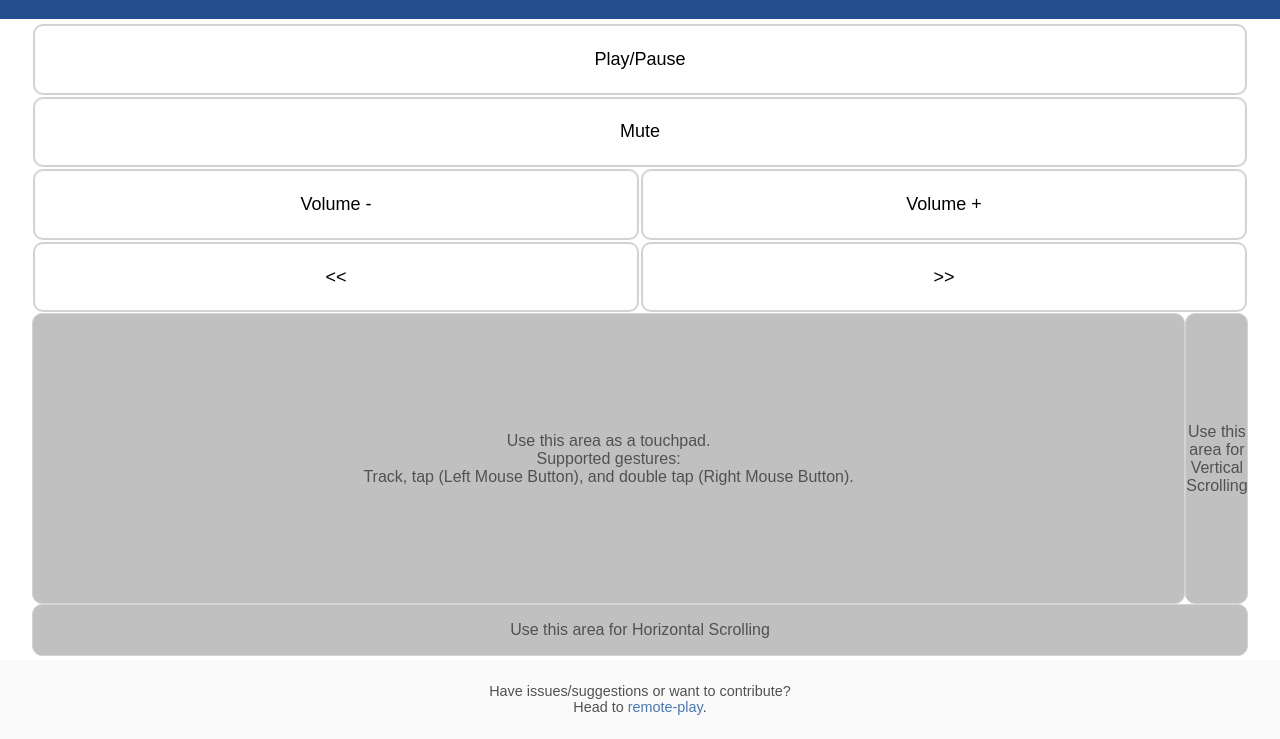
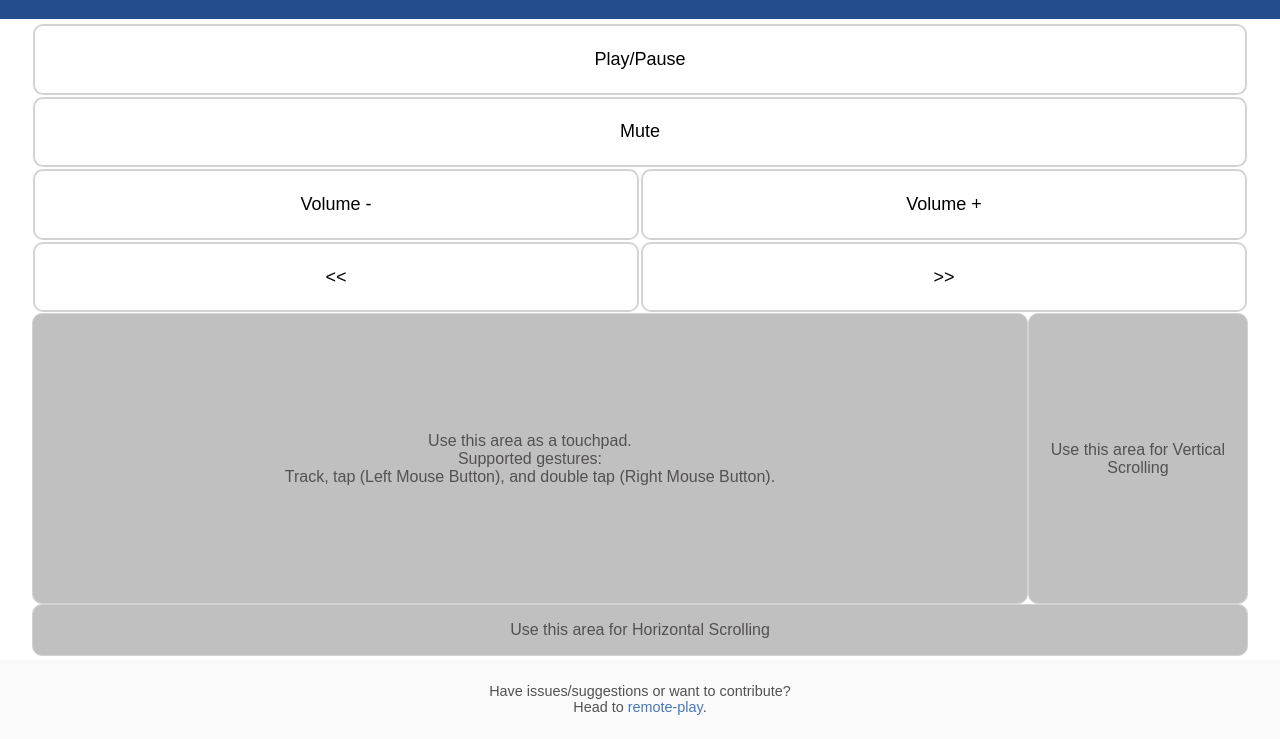
Before and after one commit to shubham1172/remote-play, a plain HTML site: page static/index.html in a window 1280 px wide. Shown: the part 61-800 px from the top of the page. Drawn offline with Linux system fonts and the light colour scheme; a script that the page names is missing.

Commit message:
Updated Vertical Scrolling and README
Vertical Scrolling Area is 18% wide
README has new screenshot

```diff
--- a/static/style.css
+++ b/static/style.css
@@ -102,7 +102,7 @@ footer a:hover {
   background-color: silver;
   border: 1px solid lightgray;
   float: left;
-  width: 95%;
+  width: 82%;
   color: #535050;
   border-radius: 10px;
   display: -webkit-box;
@@ -124,7 +124,7 @@ footer a:hover {
   margin-right: auto;
   border: 1px solid lightgray;
   color: #535050;
-  width: 5%;
+  width: 18%;
   border-radius: 10px;
   display: -webkit-box;
   display: -ms-flexbox;
```
Also changed, not shown: docs/screenshot_webapp.jpg.
